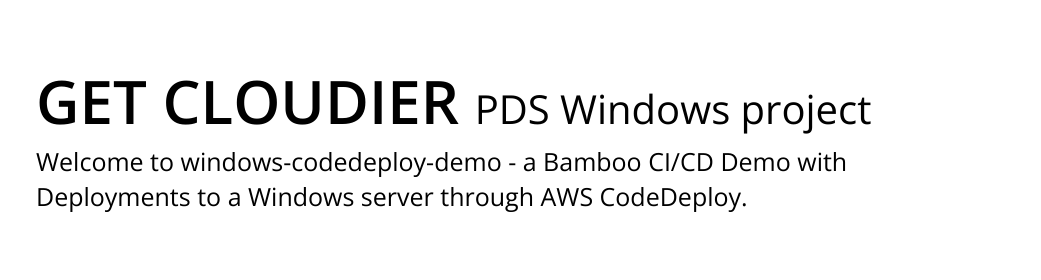
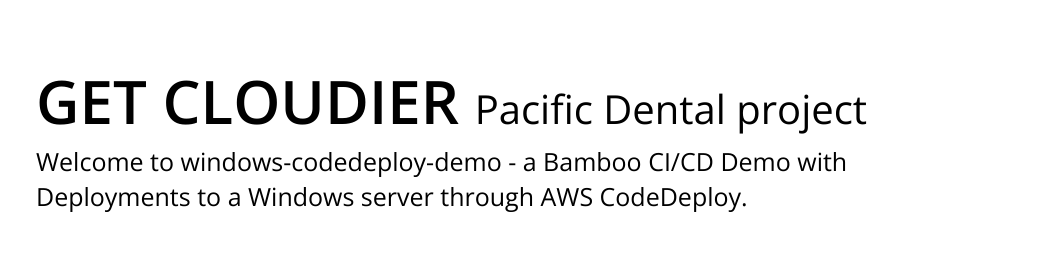
Before and after one commit to bhol/windows-codedeploy-demo, a plain HTML site: page index.html in a window 1280 px wide. Shown: the part 192-472 px from the top of the page, 239-1280 px from the left. Drawn offline with nearby package versions, Linux system fonts and the light colour scheme.

Commit message:
Updated title to project

```diff
--- a/index.html
+++ b/index.html
@@ -33,7 +33,7 @@
           </div>
           <div class="col-md-10">
             <div class="content">
-              <h1><span class="font-semi-bold">GET CLOUDIER</span> <span class="smaller">PDS Windows project</span></h1>
+              <h1><span class="font-semi-bold">GET CLOUDIER</span> <span class="smaller">Pacific Dental project</span></h1>
               <p class="lead">Welcome to <span class="font-normal">windows-codedeploy-demo</span> - a Bamboo CI/CD Demo with Deployments to a Windows server through AWS CodeDeploy.</p>
               <p class="lead">&nbsp;</p>
               <p class="links"><a href="https://www.getcloudier.com" target="_blank">Get Cloudier</a> | <a href="https://github.com/bhol/windows-codedeploy-demo" target="_blank">Github Repo</a></p>
```
